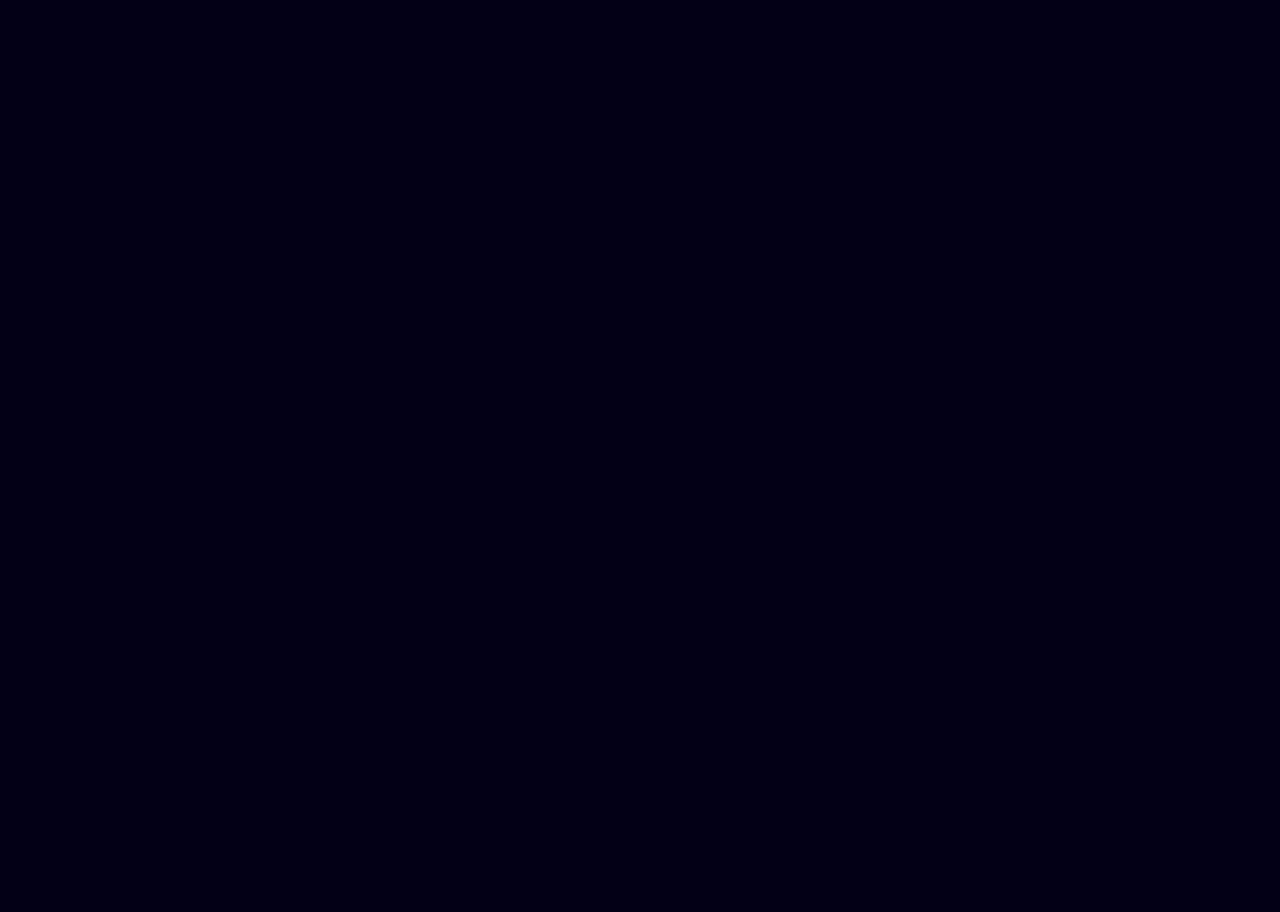
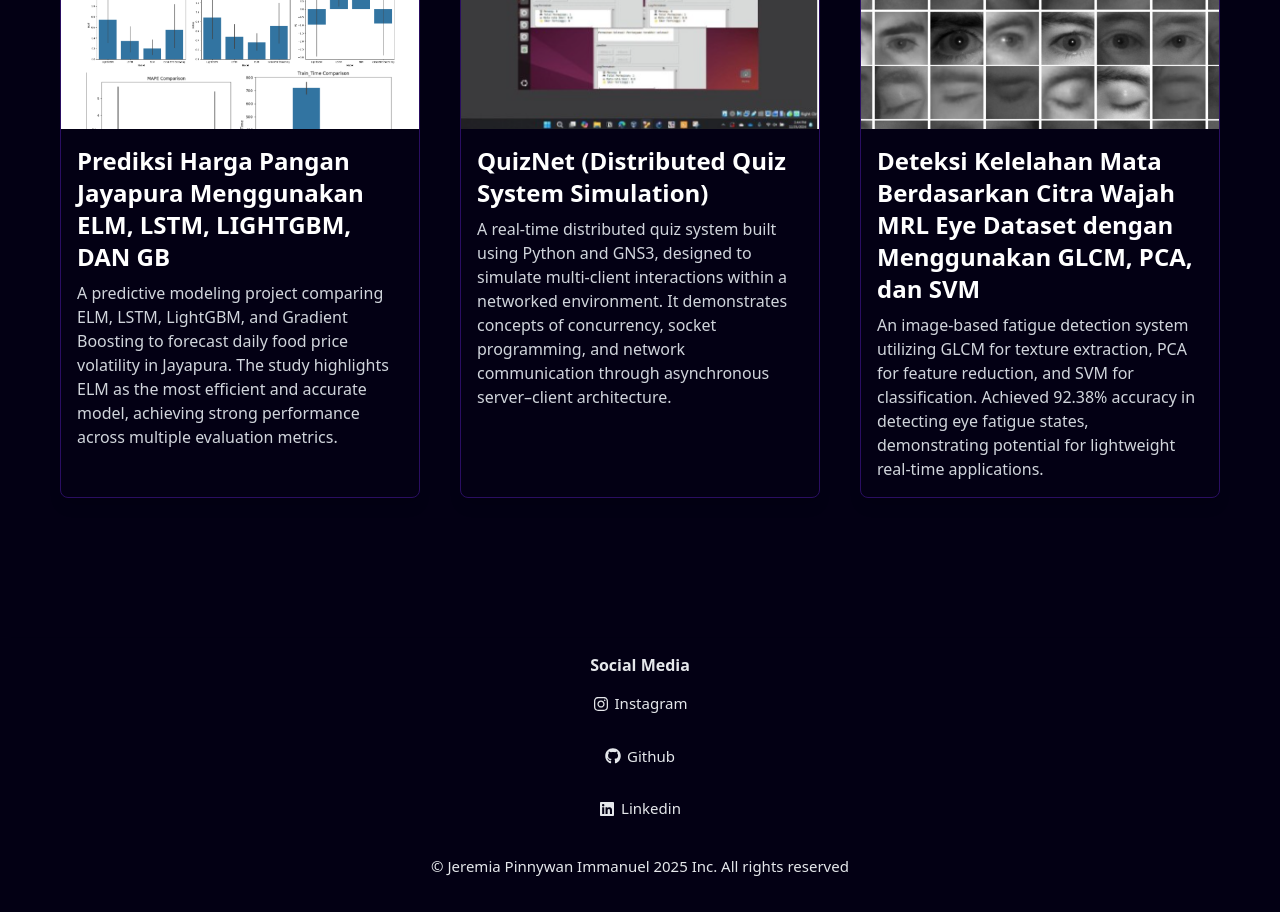
Before and after one commit to Nikanzz/Portfolio, a Next.js app: page / in a window 1280 px wide. Shown: the part 1580-2492 px from the top of the page. Before the commit the page ends 1264 px from the top, so only its background shows below. Built offline with nearby package versions, Linux system fonts and the light colour scheme.

Commit message:
feat: update Home component to include Projects and Footer sections

```diff
--- a/app/page.tsx
+++ b/app/page.tsx
@@ -1,4 +1,6 @@
+import Footer from "@/components/main/Footer";
 import Hero from "@/components/main/Hero";
+import Projects from "@/components/main/Projects";
 import Skills from "@/components/main/Skills";
 
 export default function Home() {
@@ -7,6 +9,8 @@ export default function Home() {
       <div className="flex flex-col gap-20 h-[850px]">
         <Hero />
         <Skills />
+        <Projects />
+        <Footer />
       </div>
     </main>
   );
```
